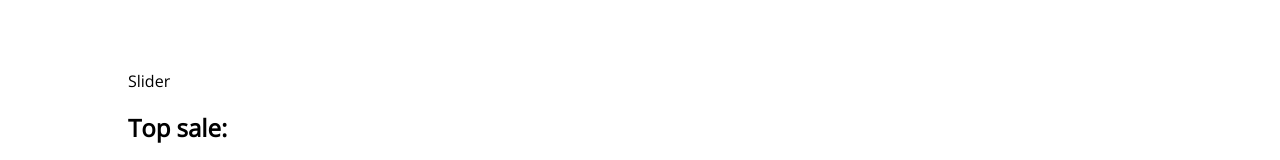
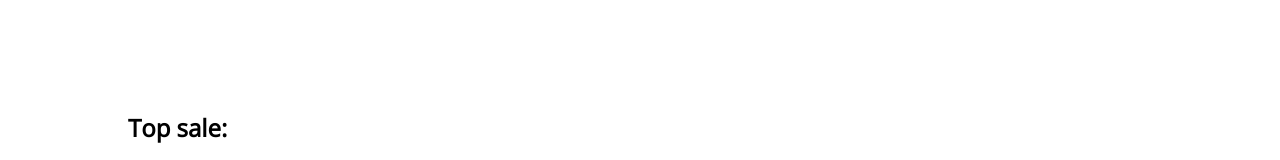
Before and after one commit to Arden488/react-shop, a React (Create React App) app: page / in a window 1280 px wide. Shown: the part 300-460 px from the top of the page. Built offline with nearby package versions, Linux system fonts and the light colour scheme.

Commit message:
Remove slider from home page component

```diff
--- a/src/components/Home/index.tsx
+++ b/src/components/Home/index.tsx
@@ -3,14 +3,11 @@ import * as React from 'react';
 import DiscountedProducts from '../DiscountedProducts';
 import FeaturedProducts from '../FeaturedProducts';
 import HotProducts from '../HotProducts';
-import Slider from '../Slider';
 
 import './styles.css';
 
 const Home = () => (
   <div>
-    <Slider />
-
     <h2>Top sale:</h2>
     <HotProducts />
 
```
